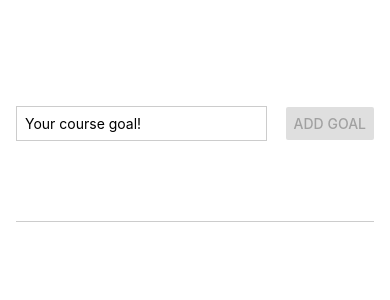
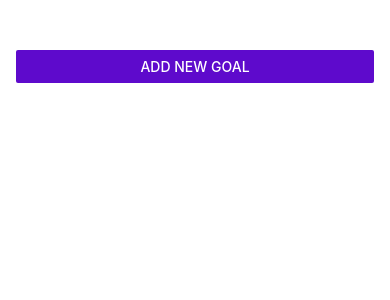
Before and after one commit to ASDAlexey/react-native-expo, a React Native app: screen / in a window 390 px wide. Shown: the top 300 px of the page. Built offline with nearby package versions, Linux system fonts and the light colour scheme.

Commit message:
2.25 add modal and styles

```diff
--- a/App.tsx
+++ b/App.tsx
@@ -1,13 +1,23 @@
 import React, { useState } from 'react';
-import { Button, StyleSheet, Text, TextInput, View, FlatList } from 'react-native';
+import { Button, FlatList, StyleSheet, View } from 'react-native';
 import GoalInput from './components/GoalInput';
 import GoalItem from './components/GoalItem';
 
 export default function App(): React.JSX.Element {
+  const [modalIsVisible, setModalIsVisible] = useState(false);
   const [courseGoals, setCourseGoals] = useState<{ text: string; id: string }[]>([]);
 
-  function addGoalHandler(text: string) {
+  function startAddGoalHandler(): void {
+    setModalIsVisible(true);
+  }
+
+  function endAddGoalHandler(): void {
+    setModalIsVisible(false);
+  }
+
+  function addGoalHandler(text: string): void {
     setCourseGoals((currentCourseGoals) => [...currentCourseGoals, { text, id: `${Math.random()}` }]);
+    endAddGoalHandler();
   }
 
   function deleteGoalHandler(id: string): void {
@@ -16,7 +26,8 @@ export default function App(): React.JSX.Element {
 
   return (
     <View style={styles.appContainer}>
-      <GoalInput onAddGoal={addGoalHandler}></GoalInput>
+      <GoalInput onAddGoal={addGoalHandler} onCancel={endAddGoalHandler} visible={modalIsVisible}></GoalInput>
+      <Button title="Add New Goal" color={styles.addNewGoalBtn.color} onPress={startAddGoalHandler} />
       <View style={styles.goalsContainer}>
         <FlatList
           data={courseGoals}
@@ -39,4 +50,7 @@ const styles = StyleSheet.create({
   goalsContainer: {
     flex: 4,
   },
+  addNewGoalBtn: {
+    color: '#5e0acc',
+  },
 });
--- a/components/GoalInput.tsx
+++ b/components/GoalInput.tsx
@@ -1,7 +1,7 @@
 import React, { useState } from 'react';
-import { Button, StyleSheet, TextInput, View } from 'react-native';
+import { Button, Modal, StyleSheet, TextInput, View, Image } from 'react-native';
 
-function GoalInput({ onAddGoal }: { onAddGoal: (text: string) => void }) {
+function GoalInput({ visible, onAddGoal, onCancel }: { visible: boolean; onAddGoal: (text: string) => void; onCancel: () => void }) {
   const [text, setEnteredGoalText] = useState('');
 
   function goalInputHandler(text: string): void {
@@ -16,10 +16,26 @@ function GoalInput({ onAddGoal }: { onAddGoal: (text: string) => void }) {
   }
 
   return (
-    <View style={styles.inputContainer}>
-      <TextInput style={styles.textInput} value={text} placeholder="Your course goal!" onChangeText={goalInputHandler} />
-      <Button title="Add Goal" onPress={addGoalHandler} disabled={!text} />
-    </View>
+    <Modal visible={visible} animationType="slide">
+      <View style={styles.inputContainer}>
+        <Image source={require('../assets/images/goal.png')} style={styles.image} />
+        <TextInput
+          style={styles.textInput}
+          value={text}
+          placeholder="Your course goal!"
+          onChangeText={goalInputHandler}
+          placeholderTextColor="#fff"
+        />
+        <View style={styles.buttonContainer}>
+          <View style={styles.button}>
+            <Button title="Add Goal" onPress={addGoalHandler} disabled={!text} />
+          </View>
+          <View style={styles.button}>
+            <Button title="Cancel" onPress={onCancel} />
+          </View>
+        </View>
+      </View>
+    </Modal>
   );
 }
 
@@ -27,20 +43,31 @@ export default GoalInput;
 
 const styles = StyleSheet.create({
   inputContainer: {
-    flexDirection: 'row',
-    justifyContent: 'space-between',
+    flexDirection: 'column',
+    justifyContent: 'center',
     alignItems: 'center',
-    paddingBottom: 24,
-    borderBottomWidth: 1,
-    borderBlockColor: '#ccc',
+    padding: 16,
     flex: 1,
-    marginBottom: 16,
+    backgroundColor: '#311b6b',
   },
   textInput: {
     borderWidth: 1,
     borderColor: '#ccc',
     padding: 8,
-    marginRight: 8,
-    width: '70%',
+    width: '100%',
+    color: '#fff',
+  },
+  buttonContainer: {
+    marginTop: 16,
+    flexDirection: 'row',
+  },
+  button: {
+    width: '30%',
+    marginHorizontal: 8,
+  },
+  image: {
+    width: 100,
+    height: 80.5,
+    margin: 20,
   },
 });
--- a/components/GoalItem.tsx
+++ b/components/GoalItem.tsx
@@ -1,5 +1,5 @@
 import React from 'react';
-import { StyleSheet, Text, View, Pressable, Modal } from 'react-native';
+import { StyleSheet, Text, View, Pressable } from 'react-native';
 
 function GoalItem(props: { text: string; id: string; onDelete: (id: string) => void }): React.JSX.Element {
   function onDelete() {
@@ -7,13 +7,11 @@ function GoalItem(props: { text: string; id: string; onDelete: (id: string) => v
   }
 
   return (
-    <Modal>
-      <View style={styles.goalItem}>
-        <Pressable onPress={onDelete} style={({ pressed }) => pressed && styles.pressedItem} android_ripple={{ color: '#210644' }}>
-          <Text style={styles.goalItemText}>{props.text}</Text>
-        </Pressable>
-      </View>
-    </Modal>
+    <View style={styles.goalItem}>
+      <Pressable onPress={onDelete} style={({ pressed }) => pressed && styles.pressedItem} android_ripple={{ color: '#210644' }}>
+        <Text style={styles.goalItemText}>{props.text}</Text>
+      </Pressable>
+    </View>
   );
 }
 
```
Also changed, not shown: assets/images/goal.png (added).
